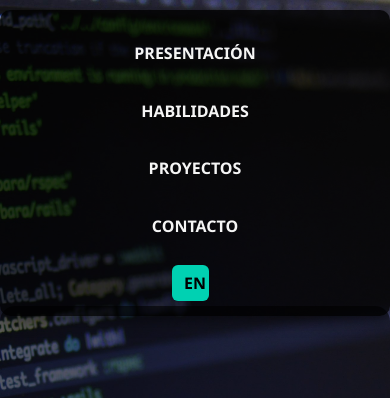
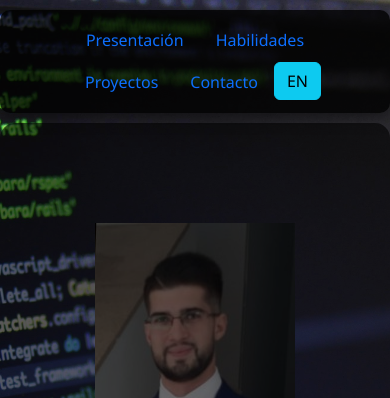
Before and after one commit to JesusTejon/portafolio, a plain HTML site: page index.html in a window 390 px wide. Shown: the top 398 px of the page. Drawn offline with nearby package versions, Linux system fonts and the light colour scheme.

Commit message:
correcciones en presentacion

```diff
--- a/assets/css/styles.css
+++ b/assets/css/styles.css
@@ -99,6 +99,7 @@ h1, h2 {
     padding: 100px 20px;
     border-radius: 15px;
     color: #00d1b2;
+    margin-top: 20px;
 }
 
 /* Overlay oscuro */
@@ -122,9 +123,9 @@ h1, h2 {
     z-index: 2;
 }
 
-/* ===== Barra de navegación profesional ===== */
+/* ===== Barra de navegación ===== */
 .nav {
-    background-color: rgba(0, 0, 0, 0.8); /* fondo oscuro semitransparente */
+    background-color: rgba(0, 0, 0, 0.8);
     padding: 10px 20px;
     border-radius: 10px;
     box-shadow: 0 4px 15px rgba(0, 0, 0, 0.5);
@@ -133,43 +134,3 @@ h1, h2 {
     z-index: 1000;
     justify-content: center;
 }
-
-.nav-link {
-    color: #f5f5f5;
-    font-weight: 600;
-    margin: 0 15px;
-    transition: color 0.3s, transform 0.3s;
-    text-transform: uppercase;
-}
-
-.nav-link:hover {
-    color: #00d1b2;
-    transform: scale(1.1);
-}
-
-.nav-item .btn-info {
-    background-color: #00d1b2;
-    border: none;
-    font-weight: 600;
-    transition: background-color 0.3s, transform 0.3s;
-}
-
-.nav-item .btn-info:hover {
-    background-color: #009f8a;
-    transform: scale(1.05);
-}
-
-@media (max-width: 768px) {
-    .nav {
-        flex-direction: column;
-        align-items: center;
-        padding: 15px;
-    }
-    .nav-link {
-        margin: 8px 0;
-    }
-    .nav-item .btn-info {
-        margin-top: 10px;
-        width: 80%;
-    }
-}
--- a/index.html
+++ b/index.html
@@ -14,10 +14,12 @@
 </head>
 
 <body>
-    <script src="./assets/js/scripts.js"></script>
+
     <script src="https://cdn.jsdelivr.net/npm/bootstrap@5.3.8/dist/js/bootstrap.bundle.min.js"
         integrity="sha384-FKyoEForCGlyvwx9Hj09JcYn3nv7wiPVlz7YYwJrWVcXK/BmnVDxM+D2scQbITxI"
         crossorigin="anonymous"></script>
+
+    <script src="./assets/js/scripts.js"></script>
 
     <!--Barra de navegación-->
     <ul class="nav justify-content-center">
@@ -50,7 +52,7 @@
             <div class="presentacion-img">
                 <img src="./assets/img/mi-foto.jpg" alt="Jesús Tejón Carrillo">
             </div>
-            <div class="presentacion-texto" class="presentacion-container">
+            <div class="presentacion-texto presentacion-container">
                 <h1>JESÚS TEJÓN CARRILLO</h1>
                 <h2>Ingeniero de Software, Big Data y Cloud Computing</h2>
                 <p>
```
